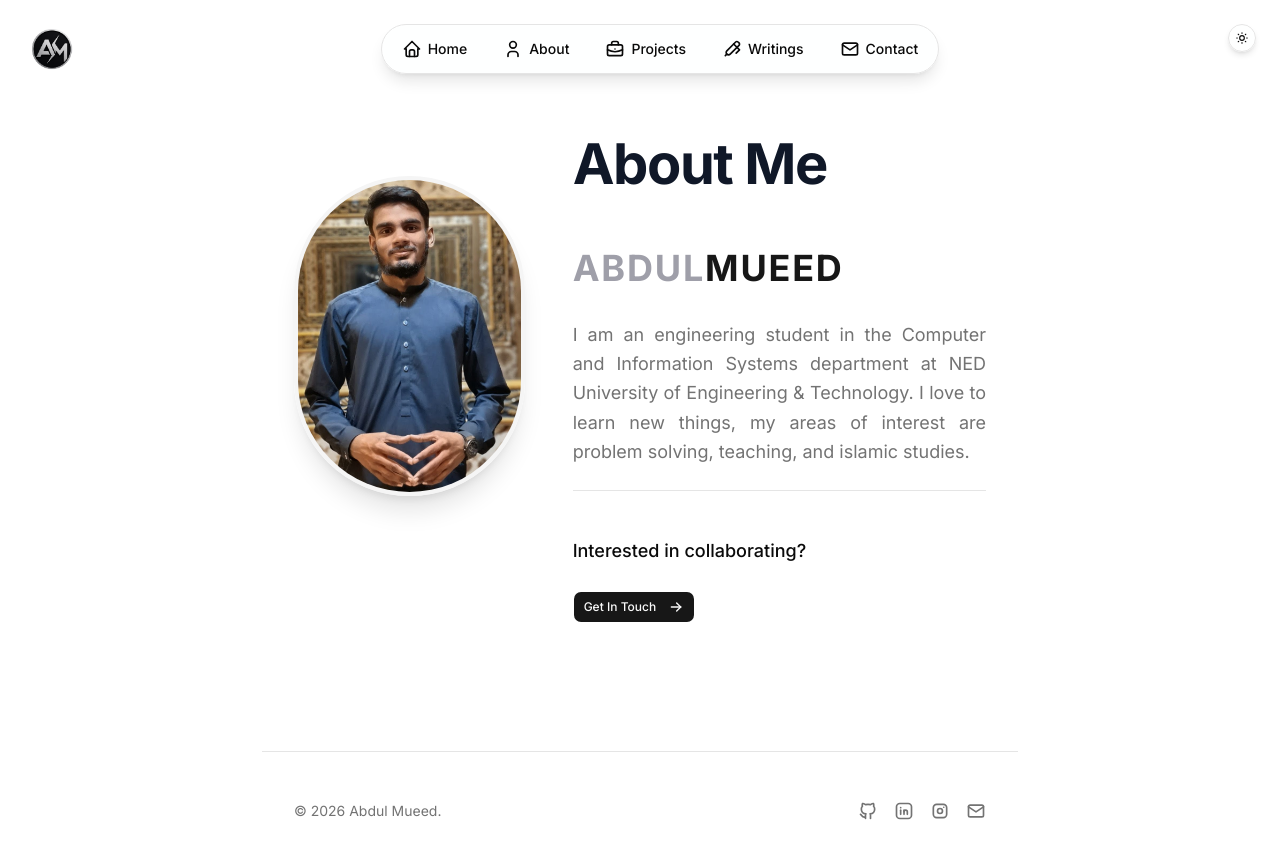
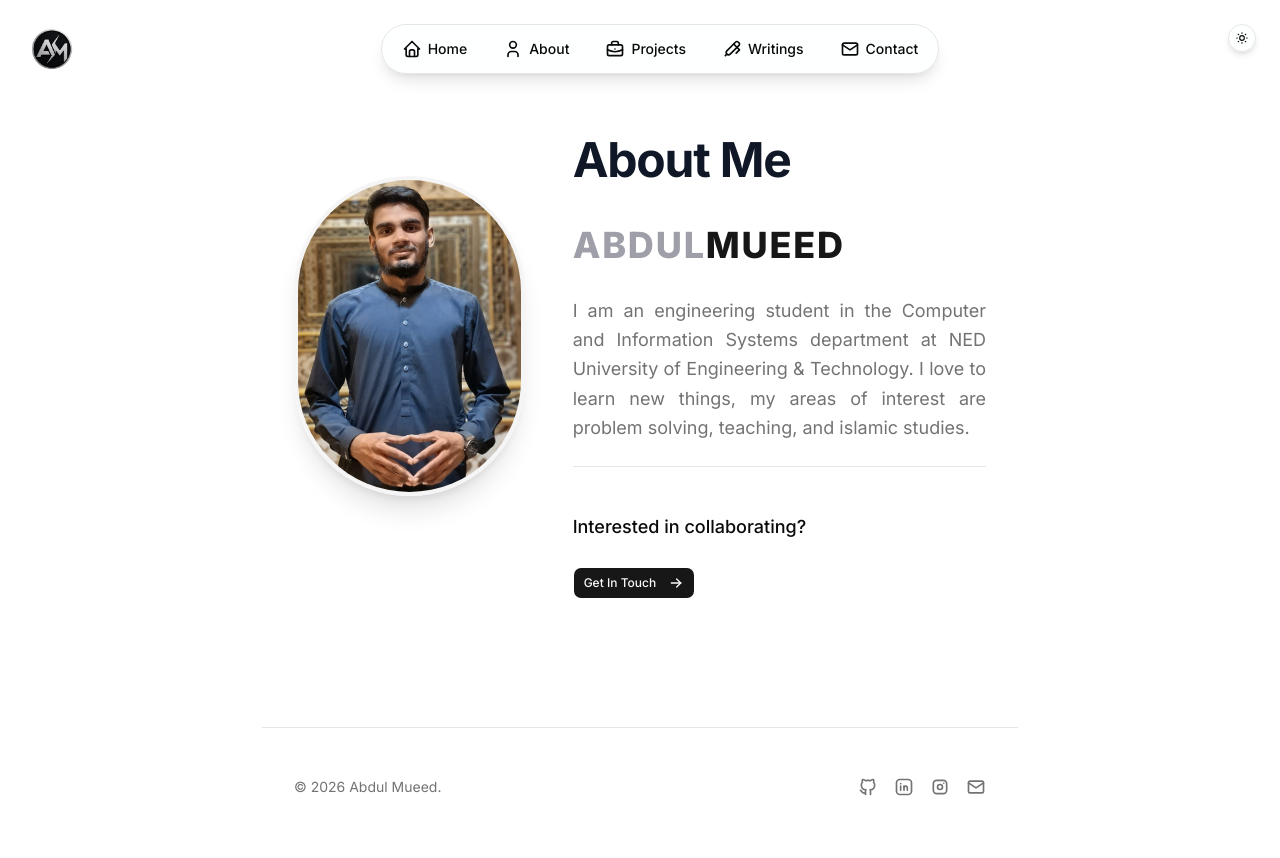
Before and after one commit to Abdul-Mueed54/portfolio, a Next.js app: page /about in a window 1280 px wide. Shown: the top 858 px of the page. Built offline with nearby package versions, Linux system fonts and the light colour scheme.

Commit message:
fixed some formatting issues

```diff
--- a/app/about/page.tsx
+++ b/app/about/page.tsx
@@ -23,11 +23,11 @@ export default function AboutPage() {
         {/* Right Side: The Introduction */}
         <div className="w-full md:w-2/3 space-y-6">
           <div>
-            <h1 className="text-4xl font-bold tracking-tight mb-2">About Me</h1>
-            <h2 className="text-4xl md:text-7xl group flex font-bold uppercase tracking-wider">
+            <h1 className="text-5xl lg:text-5xl md:text-5xl font-bold tracking-tight mb-2">About Me</h1>
+            <h1 className="text-3xl lg:text-4xl md:text-3xl group flex font-extrabold uppercase tracking-wider">
               <span className="text-zinc-400">ABDUL</span>{" "}
               <span className="text-primary"> MUEED</span>
-            </h2>
+            </h1>
           </div>
 
           <div className="space-y-4 text-lg text-muted-foreground leading-relaxed">
```
